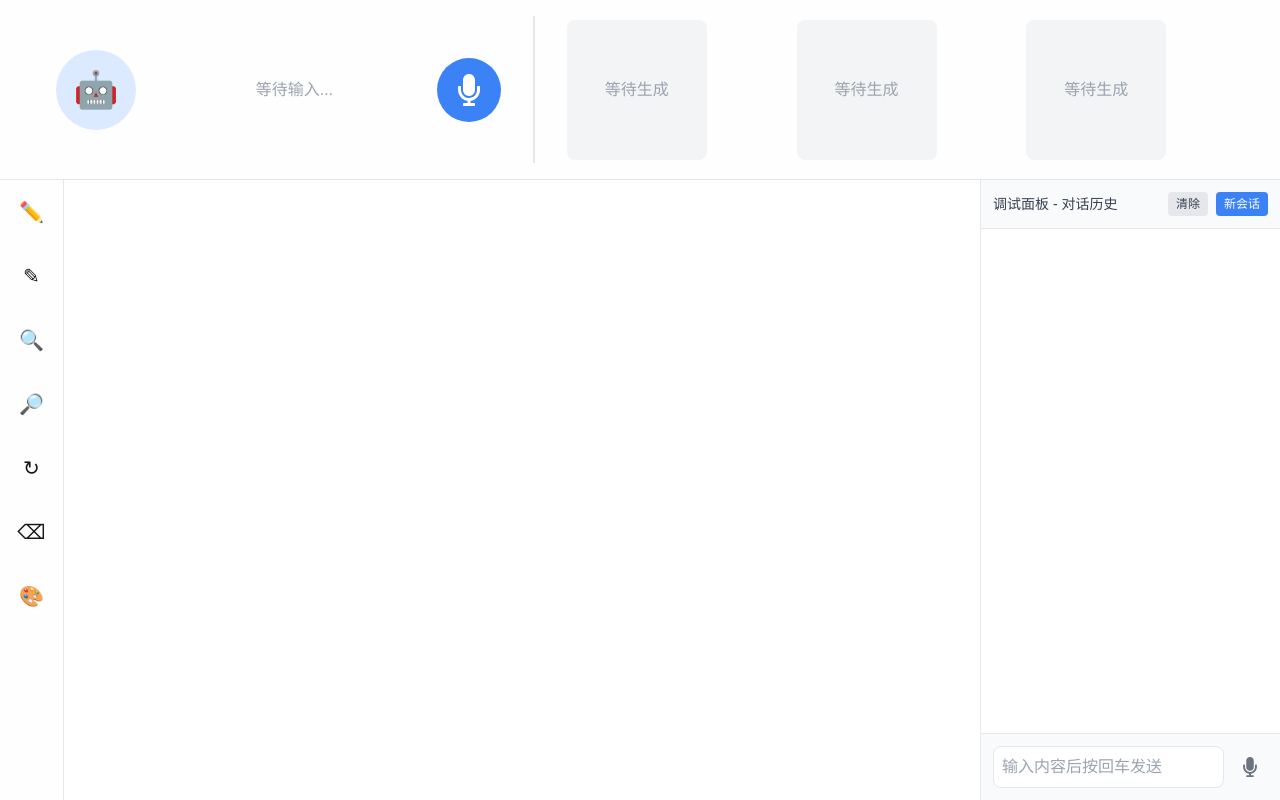
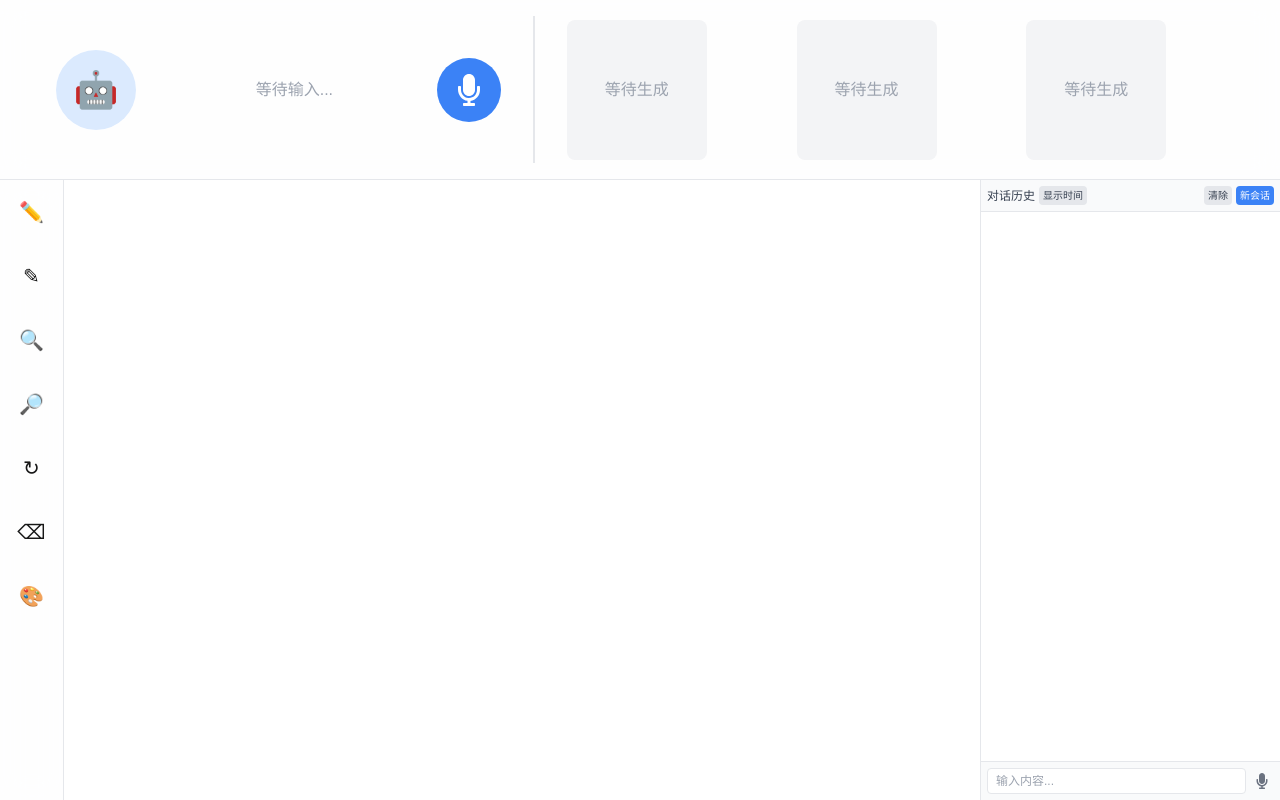
Before and after one commit to ye-qiuyu/URPainter, a Next.js app: page /studio in a window 1280 px wide. Built offline with nearby package versions, Linux system fonts and the light colour scheme.

Commit message:
修改debugpanel

```diff
--- a/src/components/debug/DebugPanel.tsx
+++ b/src/components/debug/DebugPanel.tsx
@@ -21,15 +21,26 @@ const DebugPanel: React.FC<DebugPanelProps> = ({
   onClearConversation,
   onNewConversation
 }) => {
+  const [showTimestamps, setShowTimestamps] = useState(false);
+
   return (
     <div className="w-[300px] h-full bg-white border-l border-gray-200 overflow-hidden flex flex-col">
-      <div className="p-3 border-b border-gray-200 bg-gray-50 flex justify-between items-center">
-        <h2 className="text-sm font-medium text-gray-700">调试面板 - 对话历史</h2>
-        <div className="flex space-x-2">
+      <div className="p-1.5 border-b border-gray-200 bg-gray-50 flex justify-between items-center">
+        <div className="flex items-center">
+          <h2 className="text-xs font-medium text-gray-700">对话历史</h2>
+          <button
+            onClick={() => setShowTimestamps(!showTimestamps)}
+            className="ml-1 text-[10px] px-1 py-0.5 bg-gray-200 hover:bg-gray-300 rounded text-gray-700"
+            title={showTimestamps ? "隐藏时间戳" : "显示时间戳"}
+          >
+            {showTimestamps ? "隐藏时间" : "显示时间"}
+          </button>
+        </div>
+        <div className="flex space-x-1">
           {onClearConversation && (
             <button
               onClick={onClearConversation}
-              className="text-xs px-2 py-1 bg-gray-200 hover:bg-gray-300 rounded text-gray-700"
+              className="text-[10px] px-1 py-0.5 bg-gray-200 hover:bg-gray-300 rounded text-gray-700"
               title="清除当前会话"
             >
               清除
@@ -38,7 +49,7 @@ const DebugPanel: React.FC<DebugPanelProps> = ({
           {onNewConversation && (
             <button
               onClick={onNewConversation}
-              className="text-xs px-2 py-1 bg-blue-500 hover:bg-blue-600 rounded text-white"
+              className="text-[10px] px-1 py-0.5 bg-blue-500 hover:bg-blue-600 rounded text-white"
               title="创建新会话"
             >
               新会话
@@ -46,41 +57,44 @@ const DebugPanel: React.FC<DebugPanelProps> = ({
           )}
         </div>
       </div>
-      <div className="flex-1 overflow-y-auto p-4">
-        <div className="space-y-4">
+      <div className="flex-1 overflow-y-auto p-1.5">
+        <div className="space-y-0.5">
           {messages.map((message, index) => (
             <div
               key={index}
-              className={`mb-4 ${
+              className={`mb-1 ${
                 message.role === 'user' ? 'flex flex-col items-end' : 'flex flex-col items-start'
               }`}
             >
               <div
-                className={`rounded-lg px-4 py-2 max-w-[90%] ${
+                className={`rounded px-1.5 py-0.5 max-w-[95%] ${
                   message.role === 'user'
                     ? 'bg-blue-500 text-white'
                     : 'bg-gray-100 text-gray-800'
                 }`}
               >
-                <div className="text-sm">{message.content}</div>
+                <div className="text-xs leading-tight">{message.content}</div>
               </div>
-              <div className="text-xs text-gray-500 mt-1">
-                {new Date(message.timestamp).toLocaleTimeString()}
-              </div>
+              {showTimestamps && (
+                <div className="text-[9px] text-gray-400 mt-0.5">
+                  {new Date(message.timestamp).toLocaleTimeString()}
+                </div>
+              )}
             </div>
           ))}
           {loading && (
-            <div className="text-sm text-gray-500 animate-pulse">
+            <div className="text-[10px] text-gray-500 animate-pulse">
               正在响应...
             </div>
           )}
         </div>
       </div>
-      <div className="p-3 border-t border-gray-200 bg-gray-50">
+      <div className="p-1.5 border-t border-gray-200 bg-gray-50">
         <Input
           onSubmit={onSendMessage}
           onInputStateChange={onInputStateChange}
           disabled={loading}
+          compact={true}
         />
       </div>
     </div>
--- a/src/components/interaction/LLMSection/Input.tsx
+++ b/src/components/interaction/LLMSection/Input.tsx
@@ -8,9 +8,15 @@ interface InputProps {
   onSubmit: (message: string) => void;
   onInputStateChange?: (isTyping: boolean) => void;
   disabled?: boolean;
+  compact?: boolean;
 }
 
-const Input: React.FC<InputProps> = ({ onSubmit, onInputStateChange, disabled }) => {
+const Input: React.FC<InputProps> = ({
+  onSubmit,
+  onInputStateChange,
+  disabled,
+  compact = false
+}) => {
   const [inputValue, setInputValue] = useState('');
   const [isRecording, setIsRecording] = useState(false);
 
@@ -39,8 +45,18 @@ const Input: React.FC<InputProps> = ({ onSubmit, onInputStateChange, disabled })
     setIsRecording(!isRecording);
   };
 
+  const inputClasses = compact
+    ? "flex-1 py-1 px-2 text-xs border rounded bg-white focus:outline-none focus:ring-1 focus:ring-blue-500 focus:border-transparent disabled:bg-gray-50 disabled:cursor-not-allowed transition-colors"
+    : "flex-1 p-2 border rounded-lg bg-white focus:outline-none focus:ring-2 focus:ring-blue-500 focus:border-transparent disabled:bg-gray-50 disabled:cursor-not-allowed transition-colors";
+
+  const buttonClasses = compact
+    ? `p-1 rounded-full hover:bg-gray-100 text-gray-500 disabled:opacity-50 disabled:cursor-not-allowed ${isRecording ? 'bg-red-50 text-red-500' : ''}`
+    : `p-2 rounded-full hover:bg-gray-100 text-gray-500 disabled:opacity-50 disabled:cursor-not-allowed ${isRecording ? 'bg-red-50 text-red-500' : ''}`;
+
+  const iconSize = compact ? 16 : 20;
+
   return (
-    <div className="flex items-center gap-2 w-full">
+    <div className={`flex items-center ${compact ? 'gap-1' : 'gap-2'} w-full`}>
       <input
         type="text"
         value={inputValue}
@@ -48,19 +64,17 @@ const Input: React.FC<InputProps> = ({ onSubmit, onInputStateChange, disabled })
         onKeyDown={handleKeyDown}
         onBlur={() => onInputStateChange?.(false)}
         onFocus={() => onInputStateChange?.(inputValue.length > 0)}
-        placeholder="输入内容后按回车发送"
-        className="flex-1 p-2 border rounded-lg bg-white focus:outline-none focus:ring-2 focus:ring-blue-500 focus:border-transparent disabled:bg-gray-50 disabled:cursor-not-allowed transition-colors"
+        placeholder={compact ? "输入内容..." : "输入内容后按回车发送"}
+        className={inputClasses}
         disabled={disabled}
       />
       <button
         onClick={handleVoiceInput}
-        className={`p-2 rounded-full hover:bg-gray-100 text-gray-500 disabled:opacity-50 disabled:cursor-not-allowed ${
-          isRecording ? 'bg-red-50 text-red-500' : ''
-        }`}
+        className={buttonClasses}
         disabled={disabled}
         title={isRecording ? "正在录音" : "语音输入"}
       >
-        <FaMicrophone size={20} />
+        <FaMicrophone size={iconSize} />
       </button>
     </div>
   );
```
